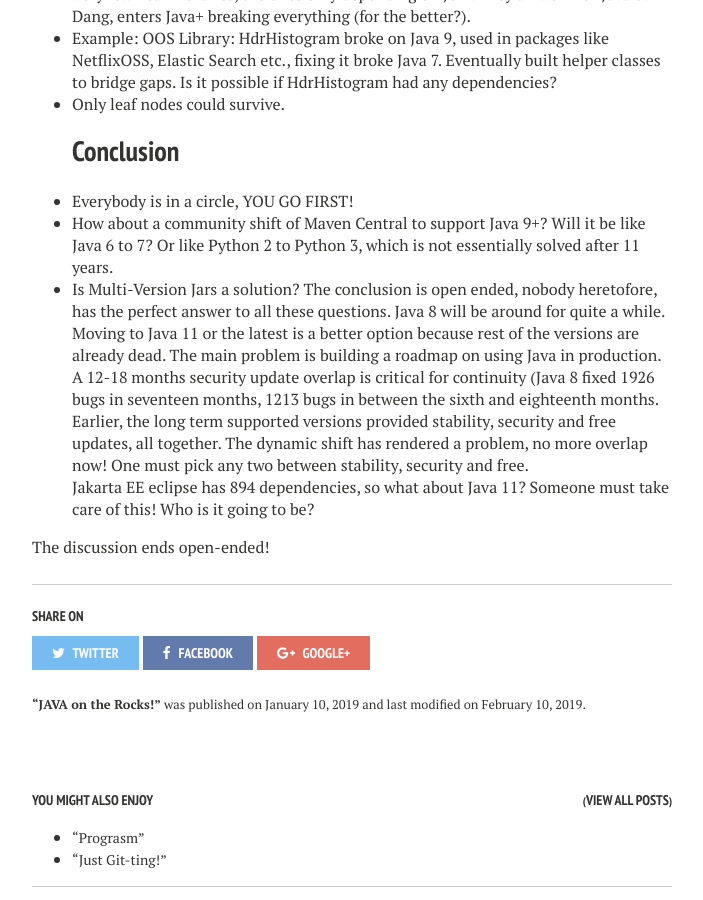
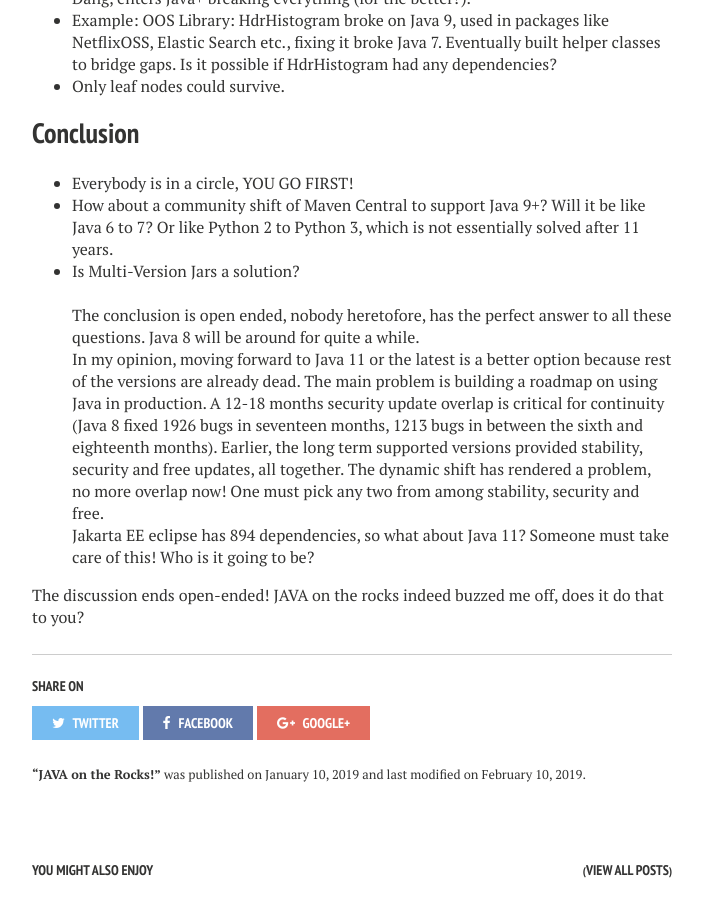
Before and after one commit to DhananjayGupta300/DhananjayGupta300.github.io, a Jekyll site: the page built from _posts/2019-01-10-Java On The Rocks.md, in a window 1280 px wide and 900 px high, scrolled down 741 px. Shown: the whole window, without its empty margins (288-991 px from the left). Built offline with Jekyll 4.4.1, drawn with Linux system fonts in a browser that asks for light colours; nearby versions of some CDN libraries; comment, search, counter and statistics services are not loaded; some of the changed text lies outside the part shown.

Commit message:
Update 2019-01-10-Java On The Rocks.md

```diff
--- a/_posts/2019-01-10-Java On The Rocks.md
+++ b/_posts/2019-01-10-Java On The Rocks.md
@@ -54,12 +51,16 @@
 + Java ecosystem siting in Maven Central, Github, it has lot of cross-dependencies. Very few ‘leaf’ libraries, the ones only depending on JDK. They all work for Java 8! Dang, enters Java+ breaking everything (for the better?).
 + Example: OOS Library: HdrHistogram broke on Java 9, used in packages like NetflixOSS, Elastic Search etc., fixing it broke Java 7. Eventually built helper classes to bridge gaps. Is it possible if HdrHistogram had any dependencies?
 + Only leaf nodes could survive.
-## Conclusion
+
+Conclusion
+----------
+
 + Everybody is in a circle, YOU GO FIRST!
 + How about a community shift of Maven Central to support Java 9+? Will it be like Java 6 to 7? Or like Python 2 to Python 3, which is not essentially solved after 11 years.
 + Is Multi-Version Jars a solution?
-The conclusion is open ended, nobody heretofore, has the perfect answer to all these questions. Java 8 will be around for quite a while. <br/> Moving to Java 11 or the latest is a better option because rest of the versions are already dead. The main problem is building a roadmap on using Java in production. A 12-18 months security update overlap is critical for continuity (Java 8 fixed 1926 bugs in seventeen months, 1213 bugs in between the sixth and eighteenth months. Earlier, the long term supported versions provided stability, security and free updates, all together. The dynamic shift has rendered a problem, no more overlap now! One must pick any two between stability, security and free. <br/>
+<br/><br/>
+The conclusion is open ended, nobody heretofore, has the perfect answer to all these questions. Java 8 will be around for quite a while. <br/> In my opinion, moving forward to Java 11 or the latest is a better option because rest of the versions are already dead. The main problem is building a roadmap on using Java in production. A 12-18 months security update overlap is critical for continuity (Java 8 fixed 1926 bugs in seventeen months, 1213 bugs in between the sixth and eighteenth months). Earlier, the long term supported versions provided stability, security and free updates, all together. The dynamic shift has rendered a problem, no more overlap now! One must pick any two from among stability, security and free. <br/>
 Jakarta EE eclipse has 894 dependencies, so what about Java 11?
 Someone must take care of this! Who is it going to be?
 
-The discussion ends open-ended!
+The discussion ends open-ended! JAVA on the rocks indeed buzzed me off, does it do that to you?
```
Also changed, not shown: other parts of _posts/2019-01-10-Java On The Rocks.md (+4 -7 lines).
